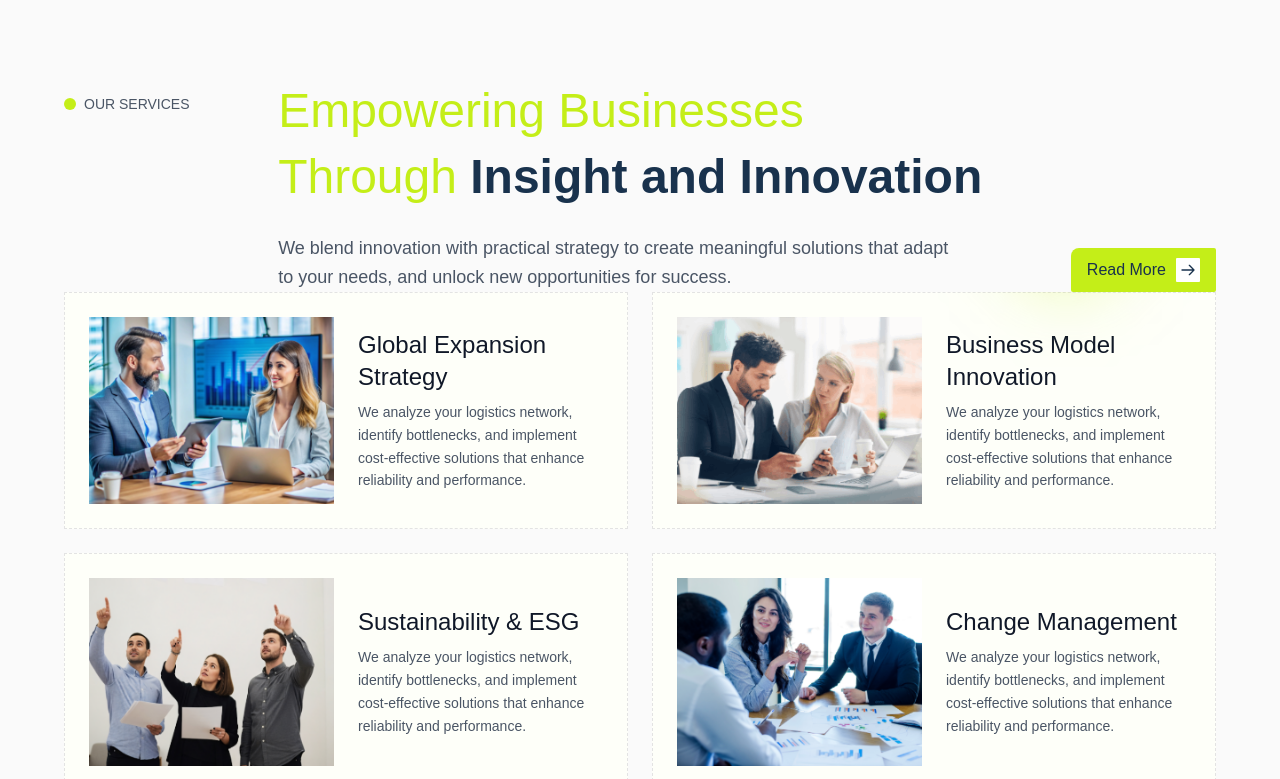
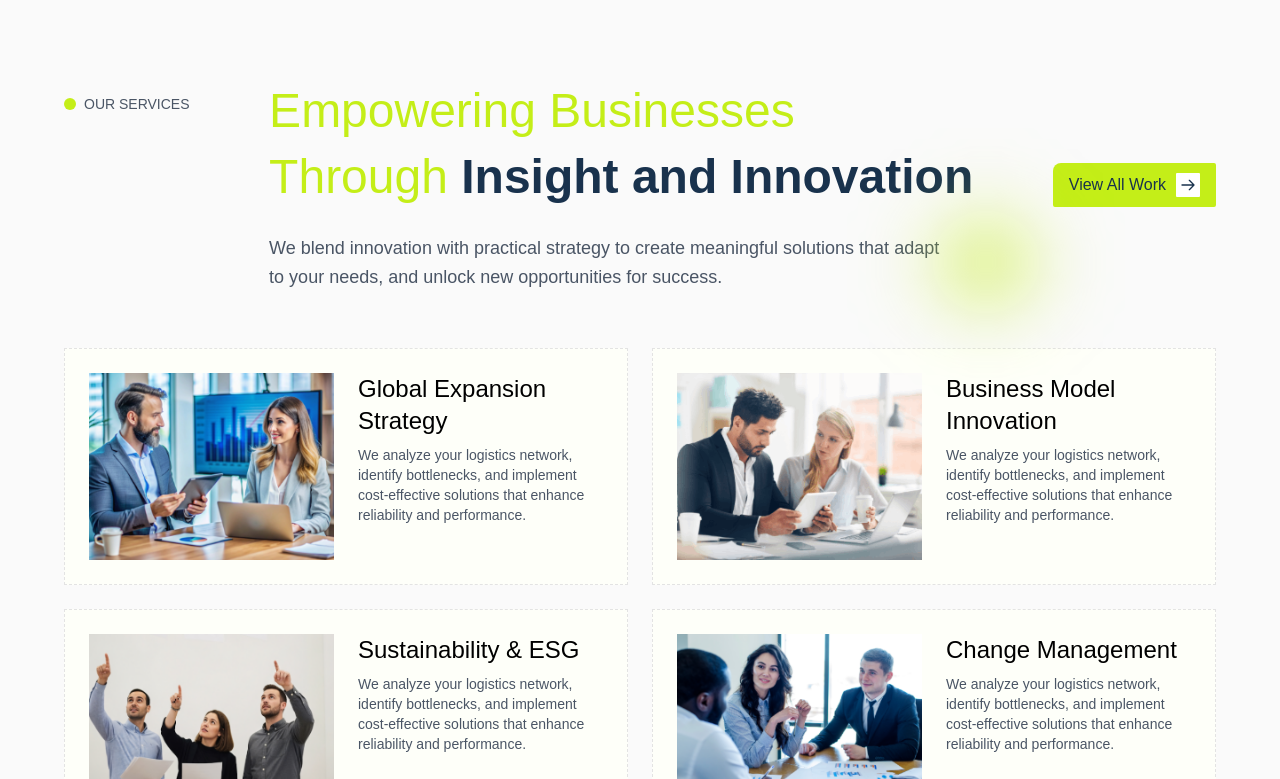
Before and after one commit to wptasmina/Digital_Agency, a React (Vite) app: page / in a window 1280 px wide. Shown: the part 1301-2080 px from the top of the page. Built offline with nearby package versions, Linux system fonts and the light colour scheme.

Commit message:
add our service and counter

```diff
--- a/src/components/business-strategy/Expertise-Section/Our_Expertise.jsx
+++ b/src/components/business-strategy/Expertise-Section/Our_Expertise.jsx
@@ -1,15 +1,28 @@
+import Button from '../../Button';
+import bgImg from "../../../assets/service/bg-pattern.png";
 import Top_Heading from './../Top_Heading';
 import Counter from './counter';
 
 export default function Our_Expertise() {
   return (
-    <section className="bg-[#ffffff]  px-6 md:px-20 overflow-hidden font-geist">
+    <section className="bg-[#ffffff]  px-6 md:px-20 overflow-hidden font-geist py-16">
+        <div className="max-w-6xl mx-auto relative top-0">
 
-      {/* TOP HEADING */}
-        <div className="flex justify-between max-w-6xl mx-auto py-8">
-          <Top_Heading />
+             {/* Background Image */}
+             <img
+               src={bgImg}
+               alt="Background image"
+               className="absolute -left-24 -top-15 w-[200px] h-[200px] z-10"
+             />
+
+             {/* TOP HEADING */}
+             <div className="flex justify-between md:pb-10 pb-6">
+               <Top_Heading />
+               <div className="flex justify-between items-center">
+                 <Button title="Call Us Now" />
+             </div>
+             </div>
         </div>
-
 
 
         <Counter />
--- a/src/components/business-strategy/Expertise-Section/counter.jsx
+++ b/src/components/business-strategy/Expertise-Section/counter.jsx
@@ -21,10 +21,10 @@ export default function Counter() {
   }, []);
 
   return (
-    <div ref={sectionRef} className="flex flex-wrap justify-between gap-12 max-w-6xl mx-auto py-20 font-geist px-6">
+    <div ref={sectionRef} className="flex flex-wrap justify-between max-w-6xl mx-auto font-geist">
 
       {stats.map((item, i) => (
-        <div key={i} className="space-y-2 min-w-[150px]">
+        <div key={i} className="space-y-2 min-w-[150px] p-4 py-12 border border-[#e3e3e3] border-dashed ">
 
           <h1 className="text-[#19324D] text-6xl font-bold">
             {view && <CountUp end={item.end} duration={3} />}
--- a/src/components/business-strategy/Top_Heading.jsx
+++ b/src/components/business-strategy/Top_Heading.jsx
@@ -28,10 +28,9 @@ export default function Top_Heading() {
         </div>
 
         {/* Button  */}
-         <div className="flex justify-between items-end">
+         {/* <div className="flex justify-between items-end">
             <Button title="Read More" />
-          </div>
-
+          </div> */}
     </>
   )
 }
--- /dev/null
+++ b/src/components/business-strategy/Why-ChooseUs/aboutUs.js
@@ -0,0 +1,9 @@
+
+
+export default function AboutUs() {
+  return (
+    <div>
+      AboutUs
+    </div>
+  )
+}
--- /dev/null
+++ b/src/components/business-strategy/Why-ChooseUs/feature.jsx
@@ -0,0 +1,9 @@
+
+
+export default function Feature() {
+  return (
+    <div>
+
+    </div>
+  )
+}
--- /dev/null
+++ b/src/components/business-strategy/Why-ChooseUs/feature_buttons.jsx
@@ -0,0 +1,9 @@
+
+
+export default function Feature_Buttons() {
+  return (
+    <div>
+      Feature_Buttons
+    </div>
+  )
+}
--- a/src/components/business-strategy/latest_work.jsx
+++ b/src/components/business-strategy/latest_work.jsx
@@ -6,6 +6,7 @@ import img3 from "../../assets/service/img-3.png";
 import img4 from "../../assets/service/img-4.png";
 import img5 from "../../assets/service/img-5.png";
 import img6 from "../../assets/service/img-6.png";
+import Button from "../Button";
 
 const services = [
   {
@@ -42,60 +43,46 @@ const services = [
 
 export default function Latest_Work() {
   return (
-    <section className=" bg-[#fafafa] pb-20">
-      <div className="max-w-6xl mx-auto">
-         <div className="relative">
-        {/* Background Image */}
-        <img
-            src={bgImg}
-            alt="Background image"
-            className="absolute right-0 top-0 w-[300px] pointer-events-none select-none"
-        />
+  <section className="bg-[#fafafa] pb-20">   {/* add relative here */}
+  <div className="max-w-6xl mx-auto relative">
 
-        {/* TOP HEADING */}
+    {/* Background Image */}
+    <img
+      src={bgImg}
+      alt="Background image"
+      className="absolute right-20 top-10 w-[300px] h-72 z-10"
+    />
 
-        <div className="flex justify-between relative z-10 bg-[#fafafa]">
-            <Top_Heading />
-        </div>
+    {/* TOP HEADING */}
+    <div className="flex justify-between md:pb-10 pb-6">
+      <Top_Heading />
+      <div className="flex justify-between items-center">
+        <Button title="View All Work" />
+    </div>
+    </div>
 
-        </div>
+    {/* CARD GRID */}
+    <div className="grid md:grid-cols-2 gap-6 mt-4">
+      {services.map((service, index) => (
+        <div key={index} className="border border-[#e3e3e3] border-dashed bg-[#fefff9] p-6">
+          <div className="flex gap-6">
 
-
-        <div className="grid md:grid-cols-2 gap-6">
-
-          {services.map((service, index) => (
-            <div
-              key={index}
-              className="border border-[#e3e3e3] border-dashed p-6 bg-[#fefff9] transition duration-300"
-            >
-           <div className="flex justify-center items-center gap-6">
-
-            {/* IMAGE SECTION */}
             <div className="flex-1">
-                <img
-                src={service.img}
-                alt={service.title}
-                className="w-full object-cover block items-center"
-                />
+              <img src={service.img} alt={service.title} className="w-full object-cover" />
             </div>
 
-            {/* TEXT SECTION */}
             <div className="flex-1">
-                <h3 className="text-2xl font-medium mb-2 text-gray-900">
-                {service.title}
-                </h3>
-
-                <p className="text-gray-600 font-normal text-sm leading-relaxed">
-                {service.desc}
-                </p>
-            </div>
+              <h3 className="text-2xl font-medium mb-2">{service.title}</h3>
+              <p className="text-gray-600 text-sm">{service.desc}</p>
             </div>
 
-            </div>
-          ))}
+          </div>
+        </div>
+      ))}
+    </div>
 
-        </div>
-      </div>
-    </section>
+  </div>
+</section>
+
   );
 }
--- a/src/components/business-strategy/news_section.jsx
+++ b/src/components/business-strategy/news_section.jsx
@@ -6,9 +6,8 @@ import Marquees from './Marquee/marquees'
 
 export default function NewsSection() {
   return (
- <section className="bg-[#fefff9] py-16 overflow-hidden">
+ <section className="bg-[#fefff9] overflow-hidden">
   <div className="relative">
-
     {/* Background Image */}
     <img
       src={backgroundImg}
--- a/src/components/business-strategy/services.jsx
+++ b/src/components/business-strategy/services.jsx
@@ -3,6 +3,7 @@ import ServiceIntro from "./ServiceIntro";
 import Latest_Work from "./latest_work";
 import NewsSection from "./news_Section";
 import Our_Expertise from './Expertise-Section/Our_Expertise';
+import Button from "../Button";
 
 
 export default function Services() {
@@ -13,7 +14,13 @@ export default function Services() {
       {/* TOP HEADING */}
         <div className="flex justify-between max-w-6xl mx-auto py-8">
           <Top_Heading />
+
+           {/* Button  */}
+          <div className="flex justify-between items-end">
+            <Button title="Read More" />
+          </div>
         </div>
+
     </section>
 
        {/* MAIN CONTENT GRID */}
```
